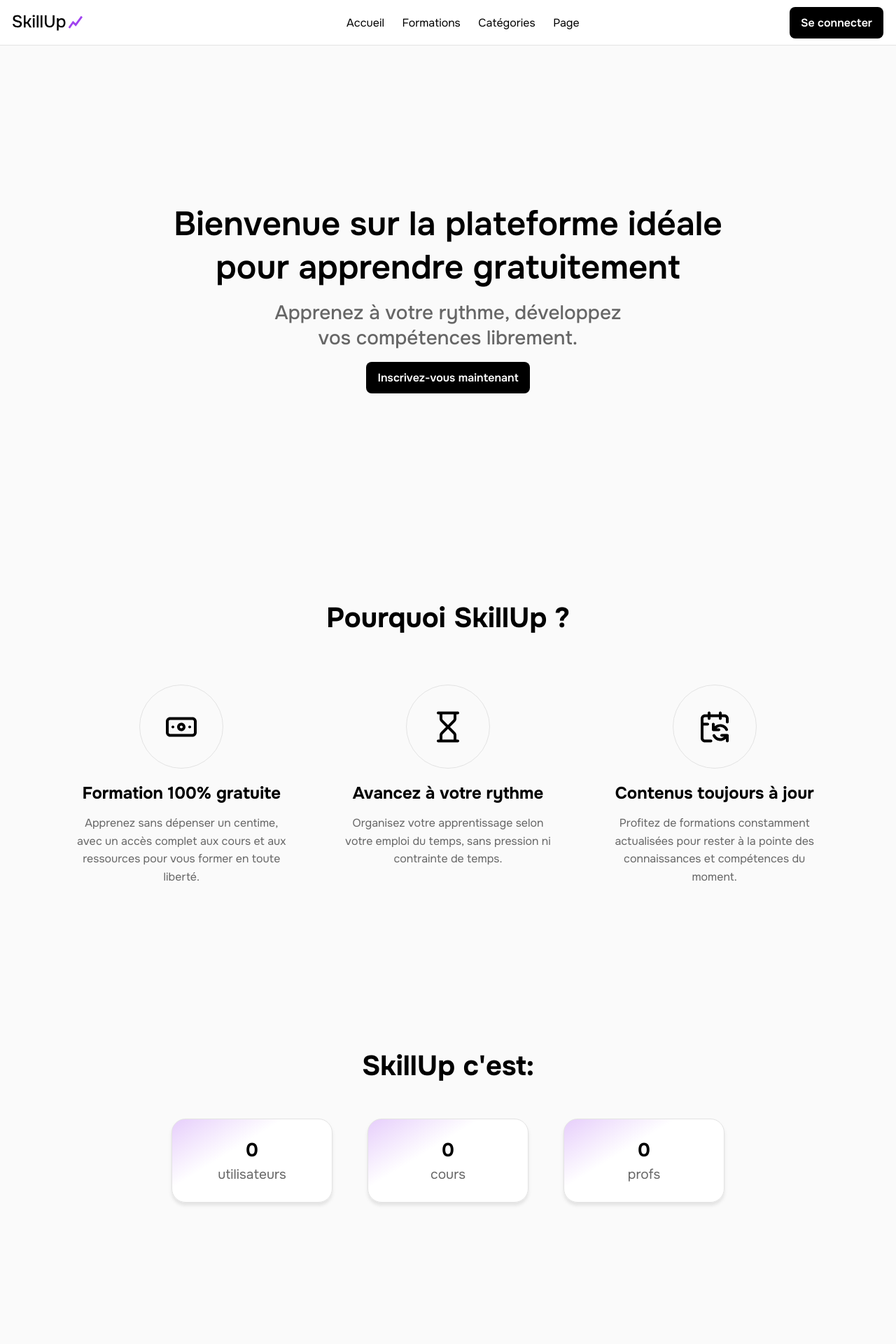
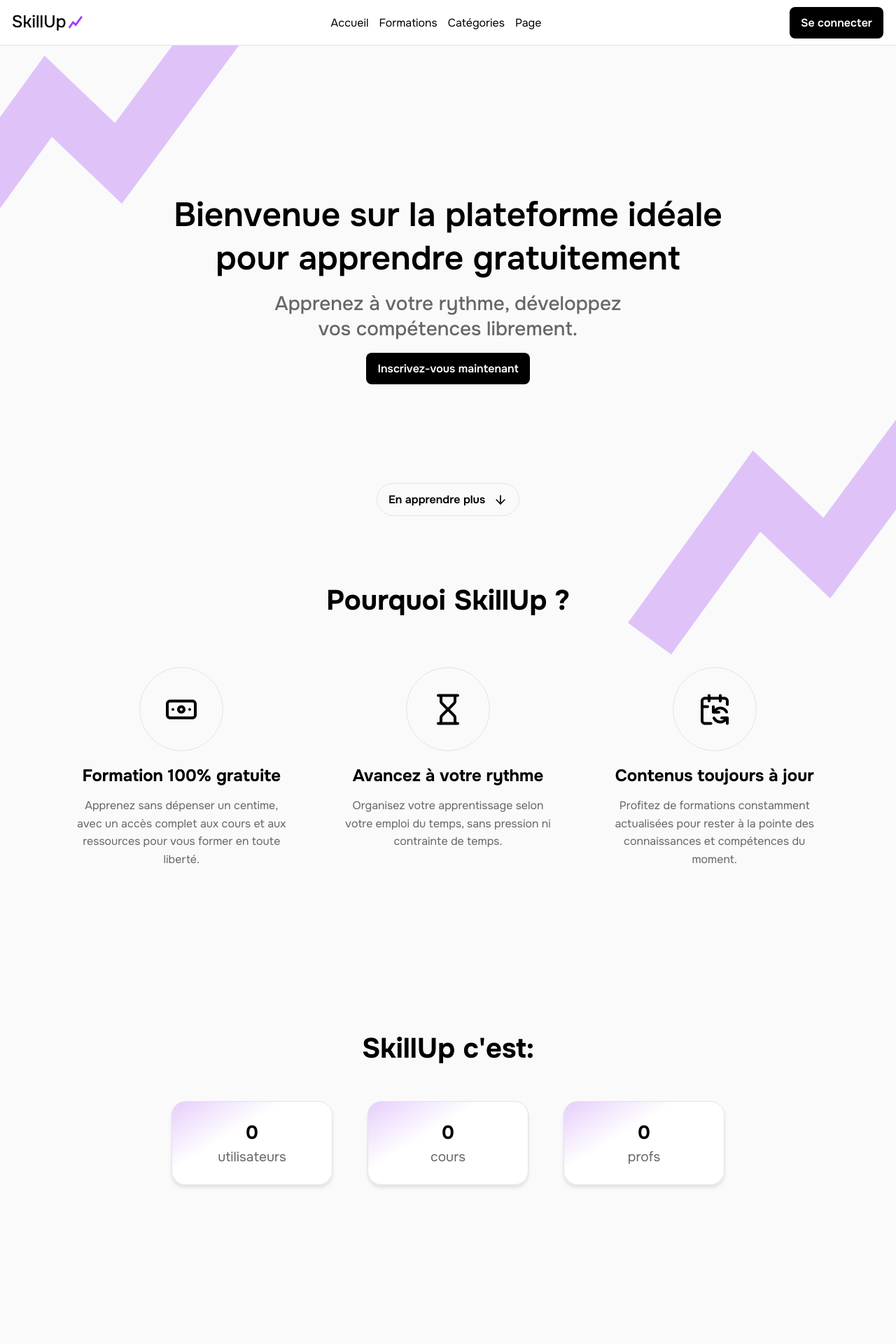
Before and after one commit to jossweb/SkillUp, a PHP site: page / in a window 1280 px wide. Shown: the top 1920 px of the page at 70% size. Run offline with PHP 8.4, Linux system fonts and the light colour scheme; data that the repository does not hold is empty.

Commit message:
Changement de la structure de l'header en relative pour pouvoir inclure les courbes en bg (deplacement de la nav dans l'header) ajout d'un bouton decouvrir pour scroll l'utilisateur a la section suivante pour l'inciter a en apprendre plus sur SkillUp Ajout d'id sur les sections pour faire des ancres
creation d'un fichier responsive.css qui regroupera tout le responsive des pages

```diff
--- a/assets/css/landing.css
+++ b/assets/css/landing.css
@@ -1,4 +1,5 @@
-@import url(../css/assets.css?v=0.2);
+@import url(../css/assets.css?v=1);
+@import url(../css/responsive.css);
 
 body {
   background-color: var(--bg);
@@ -25,7 +26,7 @@ nav ul {
   display: flex;
   list-style: none;
   align-items: center;
-  gap: 10%;
+  gap: 15px;
 }
 
 nav a {
@@ -40,7 +41,9 @@ nav a:hover {
 }
 
 header {
-  height: 90vh;
+  position: relative;
+  flex-direction: column;
+  height: 95vh;
   display: flex;
   justify-content: center;
   align-items: center;
@@ -52,7 +55,25 @@ header div {
   flex-direction: column;
   align-items: center;
   gap: 1rem;
+  margin: auto;
 }
+
+#hg, #bd {
+  position: absolute;
+  z-index: -2;
+}
+
+#hg {
+  top: -14%;
+  left: -9%;
+}
+
+#bd {
+  bottom: -23%;
+  right: -13%;
+}
+
+
 header div h1 {
   font-size: 3rem;
   font-weight: 600;
@@ -78,6 +99,37 @@ button:hover {
   background-color: var(--alt-color);
   cursor: pointer;
 }
+
+#scroll {
+  position:  absolute;
+  bottom: 3%;
+  border-radius: 99px;
+  border: 1px solid var(--border);
+  background-color:  var(--bg);
+  color: var(--color);
+  display: flex;
+  align-items: center;
+  justify-content: center;
+  animation: scroll 3s infinite;
+}
+
+#scroll svg {
+  width: 20px;
+  height: auto;
+  color: var(--color);
+}
+
+@keyframes scroll {
+  0%, 30%, 60% {
+    transform: translateY(0);
+    box-shadow: none;
+  }
+  40% {
+    transform: translateY(-10px);
+    box-shadow: 0 4px 4px 0 rgba(161, 161, 161, 0.25);
+  }
+}
+
 section {
   min-height: 500px;
   height: fit-content;
--- /dev/null
+++ b/assets/css/responsive.css
@@ -0,0 +1,31 @@
+/*
+ * Ici vous allez définir les styles responsifs
+ * pour avoir un style qui s'adapte en fonction des
+ * dimensions des appareils. Pour ce faire, nous allons
+ * utiliser des "media queries". Elles vont nous permettre de définir,
+ * pour des dimensions données, des propriétés qui s'appliqueront
+ * uniquement dans la dimension définie.
+
+ * Les "dimensions" que nous allons définir sont appelées des breakpoints.
+ * Pour nous simplifier la tâche, nous allons utiliser les breakpoints recommandés par
+ * https://www.browserstack.com/guide/responsive-design-breakpoints
+
+ * Breakpoints:
+ * - Mobile: 320px - 480px (Extra Small Mobile Portrait)
+ * - Tablet: 601px - 1024px (Small Tablets Portrait à Large Tablets Landscape)
+ * - Desktop: 1025px et plus (Small Desktops and Laptops et au-delà)
+
+ * docs mozilla: https://developer.mozilla.org/fr/docs/Web/CSS/CSS_media_queries/Using_media_queries
+ */
+
+
+ /* Mobile (320px - 480px) */
+@media screen and (min-width: 320px) and (max-width: 480px) {
+    header svg {
+        display: none;
+    }
+}
+
+/* Desktop (1025px et plus) */
+@media screen and (min-width: 1025px) {
+}
--- a/index.php
+++ b/index.php
@@ -20,6 +20,7 @@
             background-repeat: no-repeat;
             background-position: center;
             background-size: contain;
+            margin: 0;
         }
 
         @media (prefers-color-scheme: dark) {
@@ -30,6 +31,10 @@
     </style>
 </head>
 <body>
+    <header>
+        <svg id="hg" width="549" height="477" viewBox="0 0 549 477" fill="none" xmlns="http://www.w3.org/2000/svg">
+            <path fill-rule="evenodd" clip-rule="evenodd" d="M549 45.7348L289.099 397.04L189.066 301.434L61.8308 477L0 431.873L178.579 185.46L279.237 281.663L487.615 0L549 45.7348Z" fill="#A042F0" fill-opacity="0.3"></path>
+        </svg>
         <nav>
             <div class="logo" aria-label="SkillUp"></div>
             <ul>
@@ -40,14 +45,20 @@
             </ul>
             <button onclick="location.href='/pages/connection.php';">Se connecter</button>
         </nav>
-    <header>
         <div>
             <h1>Bienvenue sur la plateforme idéale <br> pour apprendre gratuitement</h1>
             <p>Apprenez à votre rythme, développez <br> vos compétences librement.</p>
             <button onclick="location.href='/pages/connection.php';">Inscrivez-vous maintenant</button>
         </div>
+        <svg id="bd" width="549" height="477" viewBox="0 0 549 477" fill="none" xmlns="http://www.w3.org/2000/svg">
+            <path fill-rule="evenodd" clip-rule="evenodd" d="M549 45.7348L289.099 397.04L189.066 301.434L61.8308 477L0 431.873L178.579 185.46L279.237 281.663L487.615 0L549 45.7348Z" fill="#A042F0" fill-opacity="0.3"></path>
+        </svg>
+        <button id="scroll" onclick="document.getElementById('why').scrollIntoView()">
+            En apprendre plus
+            <svg xmlns="http://www.w3.org/2000/svg" width="24" height="24" viewBox="0 0 24 24" fill="none" stroke="currentColor" stroke-width="2" stroke-linecap="round" stroke-linejoin="round" class="lucide lucide-arrow-down-icon lucide-arrow-down"><path d="M12 5v14"/><path d="m19 12-7 7-7-7"/></svg>
+        </button>
     </header>
-    <section>
+    <section id="why">
         <div class="content">
             <h1 class="title">Pourquoi SkillUp ?</h1>
             <div class="features">
@@ -84,7 +95,7 @@
             </div>
         </div>
     </section>
-    <section>
+    <section id="stat">
         <h1 class="title">SkillUp c'est:</h1>
         <div class="stats-container">
             <div class="stat-card">
@@ -103,7 +114,7 @@
             </div>
         </div>
     </section>
-    <section>
+    <section id="how">
     <h1 class="title">Comment ça marche ?</h1>
         <div class="steps-container">
             <div class="step-card">
@@ -122,7 +133,7 @@
             </div>
         </div>
     </section>
-    <section>
+    <section id="faq">
         <h1 class="title">Foire aux questions</h1>
         <div class="faq-container">
             <div class="faq-item">
@@ -179,7 +190,7 @@
             </div>
         </div>
     </section>
-    <section>
+    <section id="cta">
         <div class="cta-card">
             <h2 class="cta-title">Vous êtes prof ? Partagez votre expertise !</h2>
             <p class="cta-text">Rejoignez SkillUp et créez des cours pour aider des milliers d'apprenants à progresser.</p>
```
Lines whose indentation alone changed are shown as unchanged.
